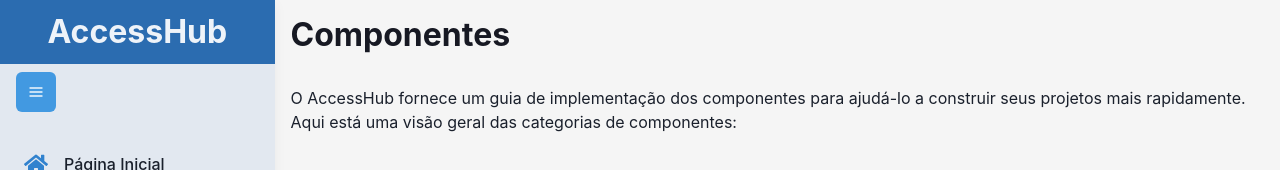
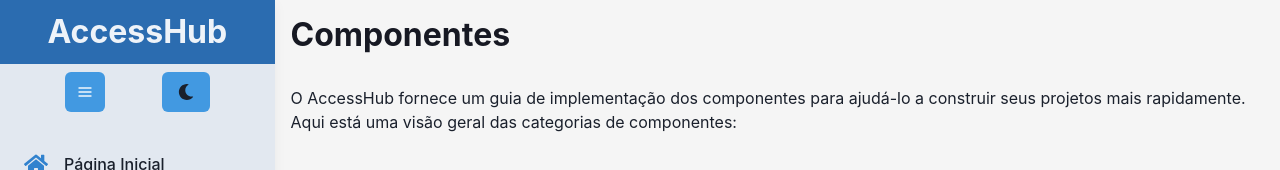
Before and after one commit to daviteixeira-dev/accesshub, a React (Vite) app: page /componentes in a window 1280 px wide. Shown: the top 170 px of the page. Built offline with nearby package versions, Linux system fonts and the light colour scheme.

Commit message:
adding light and dark theme to MenuSideBar

```diff
--- a/src/components/MenuSideBar/MenuSideBar.tsx
+++ b/src/components/MenuSideBar/MenuSideBar.tsx
@@ -1,8 +1,8 @@
-import { useState } from 'react'
+import { useState } from 'react';
 
-import { FiMenu } from 'react-icons/fi'
+import { FiMenu } from 'react-icons/fi';
 
-import { NavLink } from 'react-router-dom'
+import { NavLink } from 'react-router-dom';
 
 import {
     Flex,
@@ -11,7 +11,8 @@ import {
     Heading,
     Divider,
     IconButton,
-} from '@chakra-ui/react'
+    useColorModeValue
+} from '@chakra-ui/react';
 
 import {
     FaEye,
@@ -27,13 +28,14 @@ import {
     FaPuzzlePiece,
     FaClipboardList,
     FaRegWindowRestore
-} from 'react-icons/fa'
+} from 'react-icons/fa';
 
-import MenuSideBarItem from './MenuSideBarItem'
+import MenuSideBarItem from './MenuSideBarItem';
+import ToogleColorMode from '../ToogleComponent/ToogleColorMode';
 
 const MenuSideBar = () => {
 
-    const [navSize, setNavSize] = useState('large')
+    const [navSize, setNavSize] = useState('large');
 
     const sideBarItem = [
         {
@@ -109,23 +111,31 @@ const MenuSideBar = () => {
         },
     ]
 
+    const boxColor = useColorModeValue('blue.600', 'gray.800');
+    const menuIconsColor = useColorModeValue('blue.500', 'blue.300');
+    const colorToogle = useColorModeValue('yellow.300', 'orange.300');
+    const menuSideBarColor = useColorModeValue('gray.200', 'gray.800');
+    const menuSideBarColorBg = useColorModeValue('#cbd5e0', '#bee3f8');
+    const headingsColor = useColorModeValue('gray.900', 'whiteAlpha.900');
+
     return (
         <Flex
             as='nav'
-            bg='gray.200'
             height='100vh'
             overflow='1rem'
             overflowY='auto'
             position='sticky'
             overflowX='hidden'
+            color={colorToogle}
+            bg={menuSideBarColor}
             flexDirection='column'
             boxShadow='0 4px 12px 0 rgba(0, 0, 0, 0.05)'
-            width={navSize == 'small' ? '8rem' : '22rem'}
+            width={navSize == 'small' ? '10rem' : '22rem'}
             textAlign={navSize == 'small' ? 'center' : 'start'}
         >
 
             <Flex
-                bg='blue.600'
+                bg={boxColor}
                 p={navSize === 'small' ? '1rem' : '.5rem 1rem'}
                 justifyContent={navSize == 'small' ? 'center' : 'center'}
             >
@@ -139,8 +149,10 @@ const MenuSideBar = () => {
             </Flex>
 
             <Flex
-                p='.5rem 1rem'
-                justifyContent={navSize == 'small' ? 'center' : 'start'}
+                w='100%'
+                p='.5rem'
+                alignSelf='center'
+                justifyContent={navSize == 'small' ? 'space-around' : 'space-evenly'}
             >
                 <IconButton
                     bg='blue.400'
@@ -155,6 +167,7 @@ const MenuSideBar = () => {
                             setNavSize('small')
                     }}
                 />
+                <ToogleColorMode />
             </Flex>
 
             <Flex
@@ -170,7 +183,7 @@ const MenuSideBar = () => {
                             style={({ isActive }) =>
                                 isActive
                                 ? {
-                                    background: '#cbd5e0', borderRadius: '.5rem', margin: '.5rem 0'
+                                    background: menuSideBarColorBg, borderRadius: '.5rem', margin: '.5rem 0'
                                 } : {background: 'none', margin: '.5rem 0'}
                             }
                         >
@@ -179,12 +192,12 @@ const MenuSideBar = () => {
                                 p='.5rem'
                                 alignItems='center'
                                 borderRadius='.5rem'
-                                _hover={{ background: 'gray.300' }}
+                                _hover={{ background: menuSideBarColorBg }}
                                 justifyContent={navSize == 'small' ? 'center' : 'start'}
                             >
                                 <Icon
-                                    color='blue.500'
                                     fontSize='1.5rem'
+                                    color={menuIconsColor}
                                 >
                                     {item.icon}
                                 </Icon>
@@ -203,16 +216,16 @@ const MenuSideBar = () => {
                 p='1rem'
                 flexDirection='column'
             >
-                <Heading fontSize='1rem' color='gray.900'>WCAG</Heading>
+                <Heading fontSize='1rem' color={headingsColor}>WCAG</Heading>
                 {
                     menuWCAG.map((item, index) => (
                         <NavLink
+                            key={index}
                             to={item.path}
-                            key={index}
                             style={({ isActive }) =>
                                 isActive
                                 ? {
-                                    background: '#cbd5e0', borderRadius: '.5rem', margin: '.5rem 0'
+                                    background: menuSideBarColorBg, borderRadius: '.5rem', margin: '.5rem 0'
                                 } : {background: 'none', margin: '.5rem 0'}
                             }
                         >
@@ -221,12 +234,12 @@ const MenuSideBar = () => {
                                 p='.5rem'
                                 alignItems='center'
                                 borderRadius='.5rem'
-                                _hover={{ background: 'gray.300' }}
+                                _hover={{ background: menuSideBarColorBg }}
                                 justifyContent={navSize == 'small' ? 'center' : 'start'}
                             >
                                 <Icon
-                                    color='blue.500'
                                     fontSize='1.5rem'
+                                    color={menuIconsColor}
                                 >
                                     {item.icon}
                                 </Icon>
@@ -244,7 +257,7 @@ const MenuSideBar = () => {
                 p='1rem'
                 flexDirection='column'
             >
-                <Heading fontSize='1rem' color='gray.900'>eMAG</Heading>
+                <Heading fontSize='1rem' color={headingsColor}>eMAG</Heading>
                 {
                     menuEmag.map((item, index) => (
                         <NavLink
@@ -253,7 +266,7 @@ const MenuSideBar = () => {
                             style={({ isActive }) =>
                                 isActive
                                 ? {
-                                    background: '#cbd5e0', borderRadius: '.5rem', margin: '.5rem 0'
+                                    background: menuSideBarColorBg, borderRadius: '.5rem', margin: '.5rem 0'
                                 } : {background: 'none', margin: '.5rem 0'}
                             }
                         >
@@ -262,12 +275,12 @@ const MenuSideBar = () => {
                                 p='.5rem'
                                 alignItems='center'
                                 borderRadius='.5rem'
-                                _hover={{ background: 'gray.300' }}
+                                _hover={{ background: menuSideBarColorBg }}
                                 justifyContent={navSize == 'small' ? 'center' : 'start'}
                             >
                                 <Icon
-                                    color='blue.500'
                                     fontSize='1.5rem'
+                                    color={menuIconsColor}
                                 >
                                     {item.icon}
                                 </Icon>
@@ -278,7 +291,7 @@ const MenuSideBar = () => {
                 }
             </Flex>
         </Flex>
-    )
-}
+    );
+};
 
-export default MenuSideBar
+export default MenuSideBar;
--- a/src/components/MenuSideBar/MenuSideBarItem.tsx
+++ b/src/components/MenuSideBar/MenuSideBarItem.tsx
@@ -1,24 +1,26 @@
-import { Flex } from '@chakra-ui/react'
+import { Flex, useColorModeValue } from '@chakra-ui/react';
 
 interface MenuSideBarItemProps {
     navSize: string,
     menuOption: string
-}
+};
 
 const MenuSideBarItem = (props: MenuSideBarItemProps) => {
+
+    const menuIconsTextColor = useColorModeValue('gray.800', 'blue.300');
 
     return (
         <Flex
             ml='1rem'
             fontSize='1rem'
-            color='gray.800'
             fontWeight='500'
+            color={menuIconsTextColor}
             _hover={{ textDecor: 'none' }}
             display={props.navSize == 'small' ? 'none' : 'flex'}
         >
             {props.menuOption}
         </Flex>
-    )
-}
+    );
+};
 
-export default MenuSideBarItem
+export default MenuSideBarItem;
```
